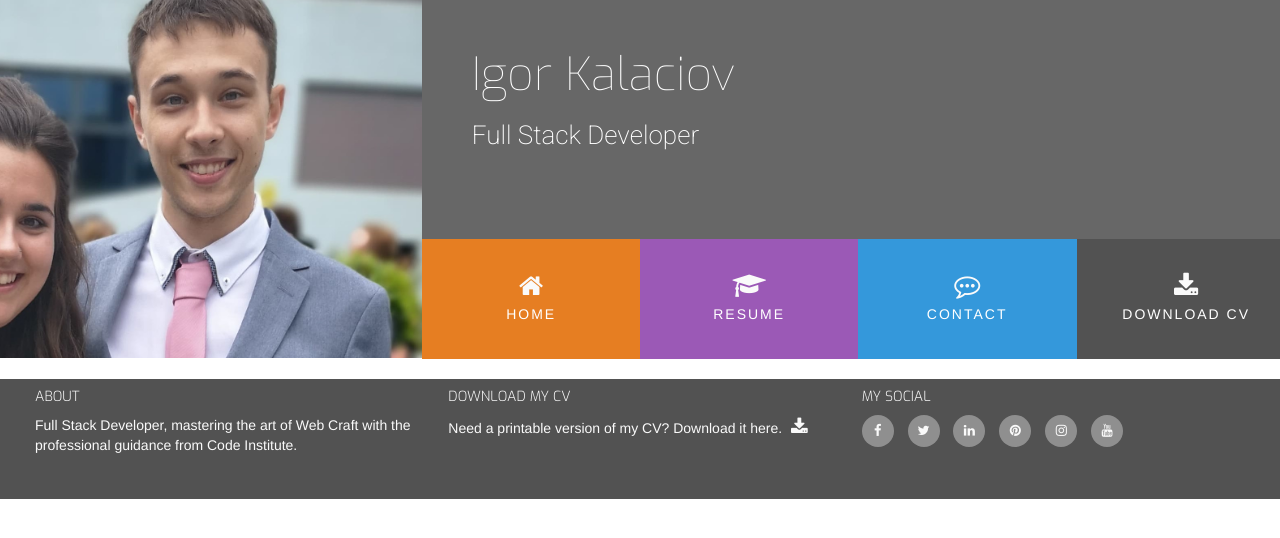
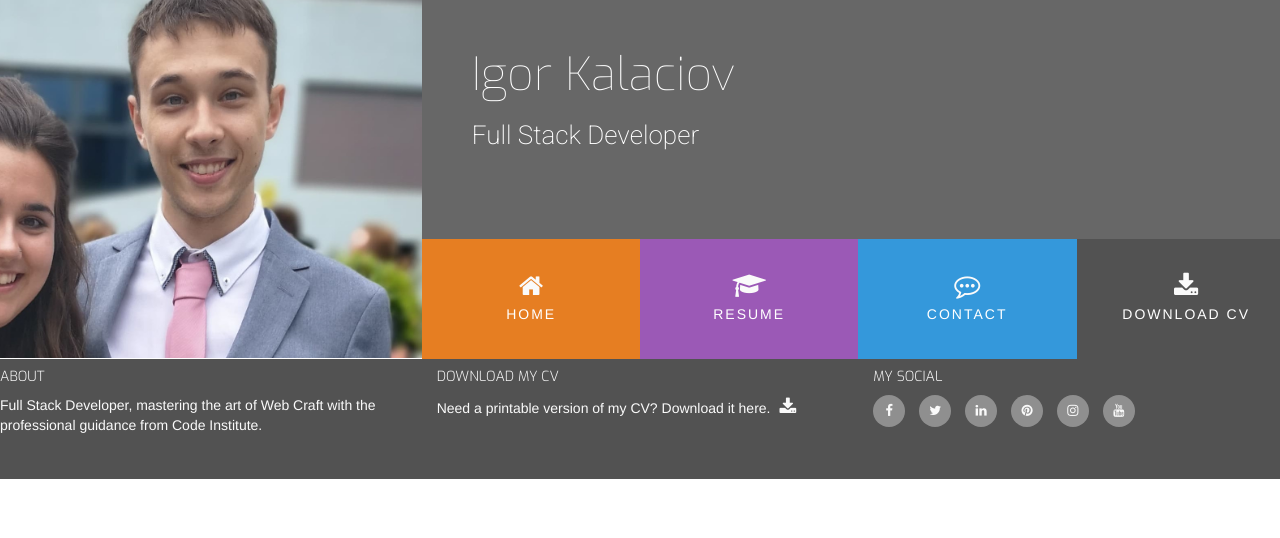
Before and after one commit to Naksgh/My-Resume, a plain HTML site: page index.html in a window 1280 px wide. Drawn offline with nearby package versions, Linux system fonts and the light colour scheme.

Commit message:
Removed the buggy footer-details for now

```diff
--- a/assets/css/style.css
+++ b/assets/css/style.css
@@ -194,7 +194,3 @@ footer .cv-pdf i:hover {
     background: #e84610;
 
 }
-
-#footer-details {
-    margin: 20px;
-}
```
